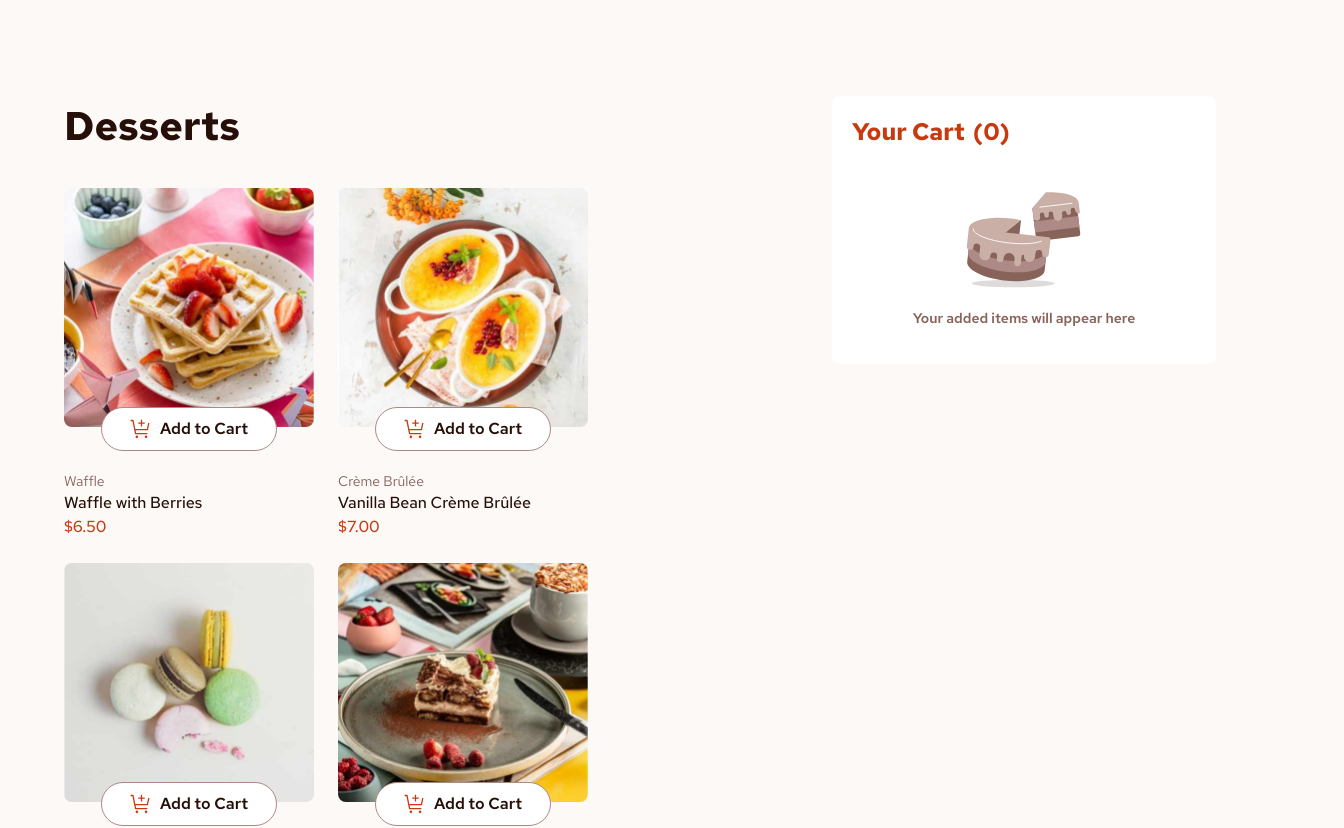
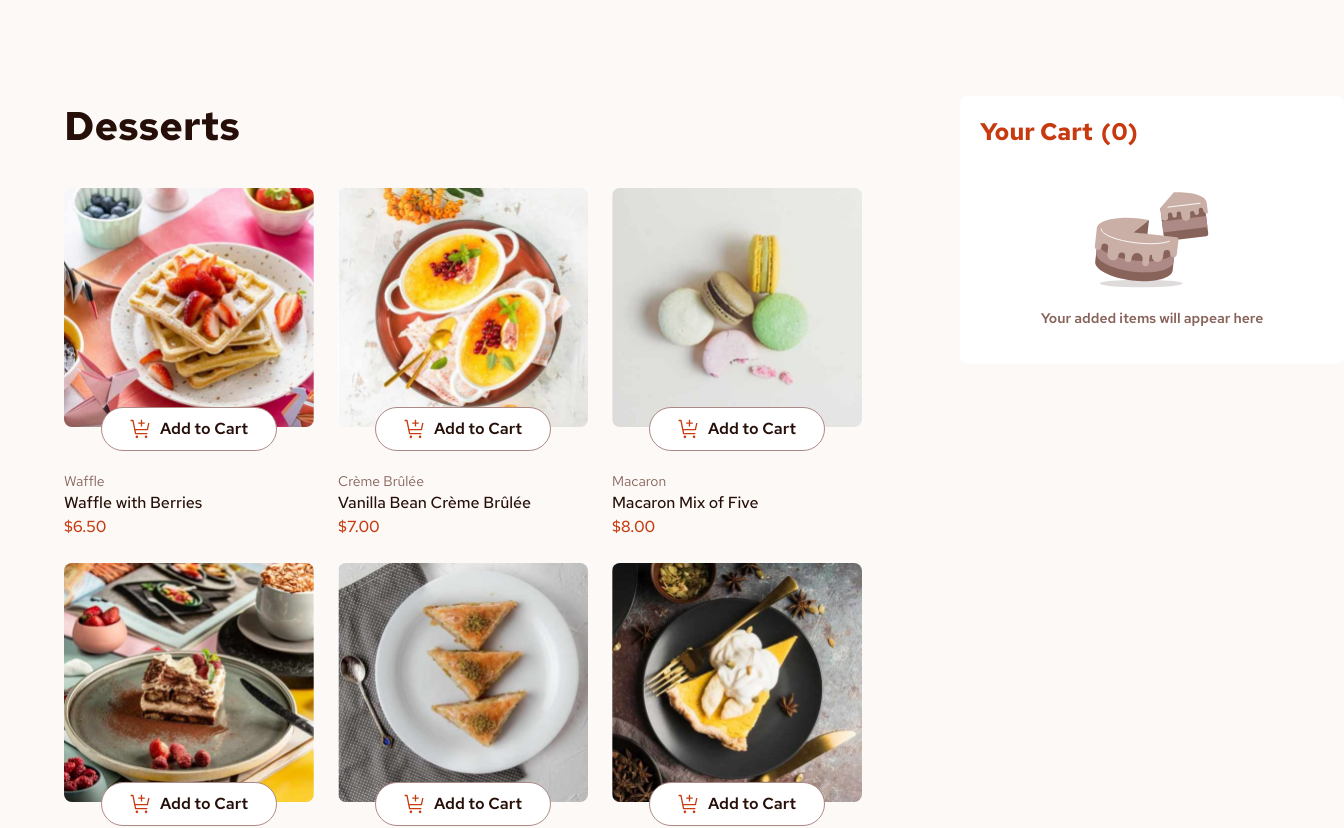
Before and after one commit to SoulRvr29/product-list-with-cart, a Next.js app: page / in a window 1280 px wide. Shown: the top 828 px of the page, 1344 px wide, since content can reach past the window. Built offline with nearby package versions, Linux system fonts and the light colour scheme.

Commit message:
confirm background fix

```diff
--- a/src/app/components/Confirm.jsx
+++ b/src/app/components/Confirm.jsx
@@ -4,7 +4,7 @@ import iconConfirmed from "../assets/icon-order-confirmed.svg";
 
 const Confirm = ({ cartItems, setShowConfirm, setCartItems }) => {
   return (
-    <div className="absolute top-0 left-0 w-screen  min-h-full bg-black bg-opacity-50 z-50 ">
+    <div className="absolute top-0 left-0 w-full  min-h-full z-50 ">
       <div className="bg-white p-8 mt-28 rounded-xl flex flex-col gap-4 w-screen max-w-[36rem] mx-auto">
         <Image src={iconConfirmed} alt="confirmed" width={46} height={46} />
         <h2 className="text-4xl font-bold">Order Confirmed</h2>
--- a/src/app/globals.css
+++ b/src/app/globals.css
@@ -17,7 +17,7 @@ body {
   position: relative;
   background-color: var(--Rose50);
   color: var(--Rose900);
-  max-width: 1440px;
+  /* max-width: 1440px; */
   /* border: 1px solid var(--Rose300); */
   min-height: 100vh;
   margin: 0 auto;
--- a/src/app/page.js
+++ b/src/app/page.js
@@ -41,10 +41,13 @@ export default function Home() {
   };
 
   return (
-    <>
-      <main className="flex gap-2 py-20 max-[900px]:flex-col max-[900px]:pt-4">
+    <div className="w-screen">
+      {showConfirm && (
+        <div className="z-10 w-screen h-full fixed top-0 left-0 bg-black opacity-50"></div>
+      )}
+      <main className="flex gap-2 py-20 max-[900px]:flex-col max-[900px]:pt-4 max-w-[1440px] mx-auto">
         {" "}
-        <div>
+        <div className="relative">
           <h1 className="font-bold text-[40px] mb-8">Desserts</h1>
           <div className="flex max-[900px]:flex-col flex-wrap gap-6  max-[900px]:items-center">
             {data.map((item) => (
@@ -76,6 +79,6 @@ export default function Home() {
         )}
       </main>
       <Footer />
-    </>
+    </div>
   );
 }
```
